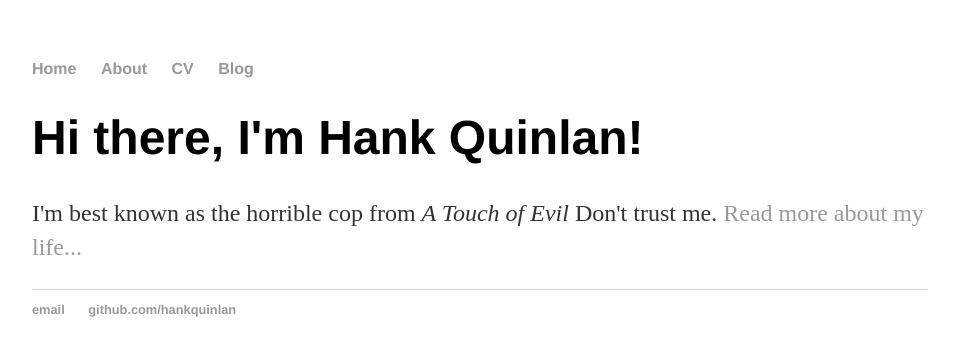
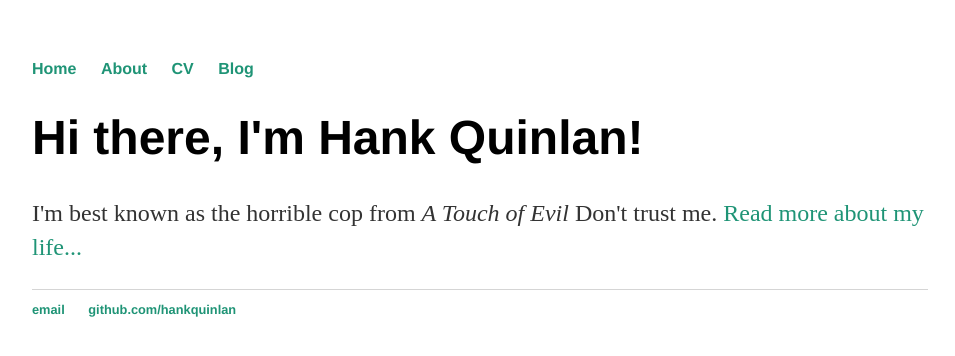
Before and after one commit to rcorcoranadams/rcorcoranadams.github.io, a Jekyll site: the page built from index.html, in a window 1280 px wide. Shown: the top 356 px of the page, without its empty margins (160-1115 px from the left). Built offline with Jekyll 4.4.1, drawn with Linux system fonts in a browser that asks for light colours.

Commit message:
Update main.css

```diff
--- a/css/main.css
+++ b/css/main.css
@@ -14,7 +14,7 @@ nav ul li, footer ul li {
 }
 a {
     text-decoration: none;
-    color: #999;
+    color: #1F9476;
 }
 a:hover {
     text-decoration: underline;
```
